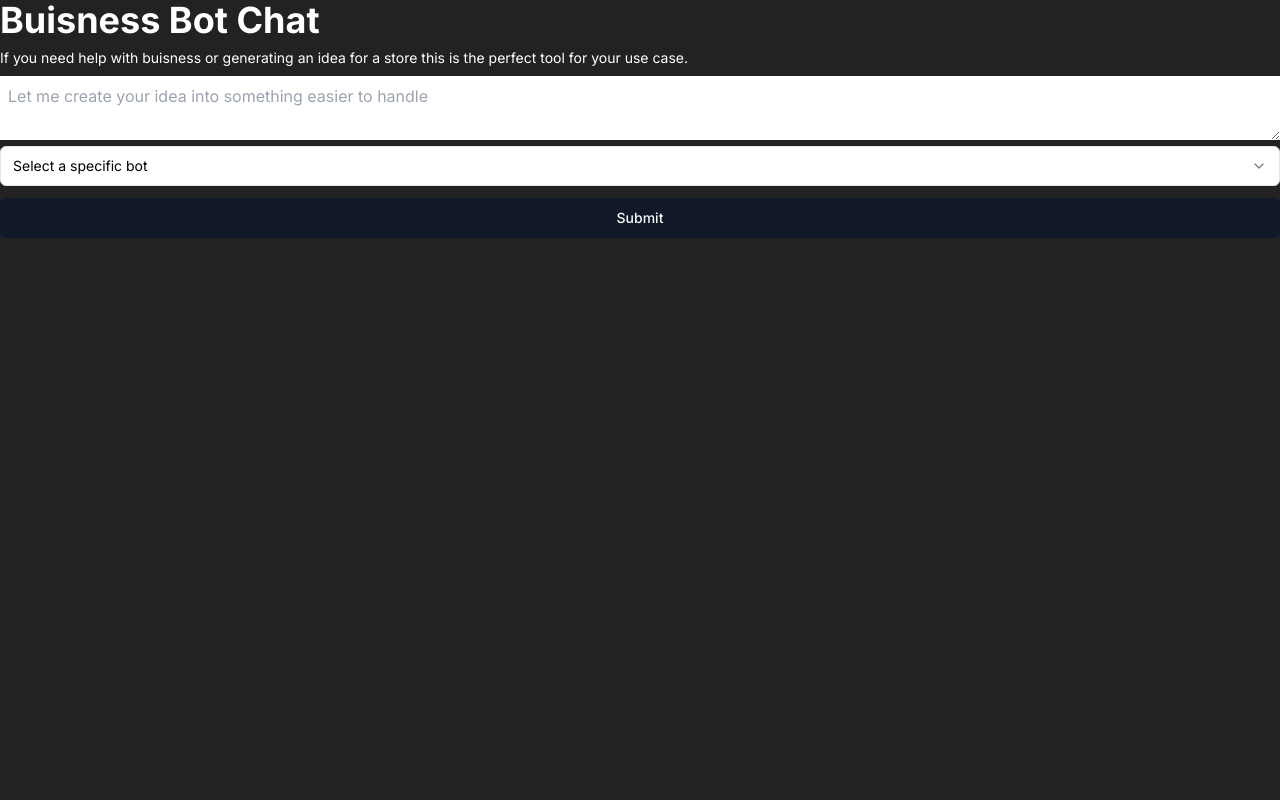
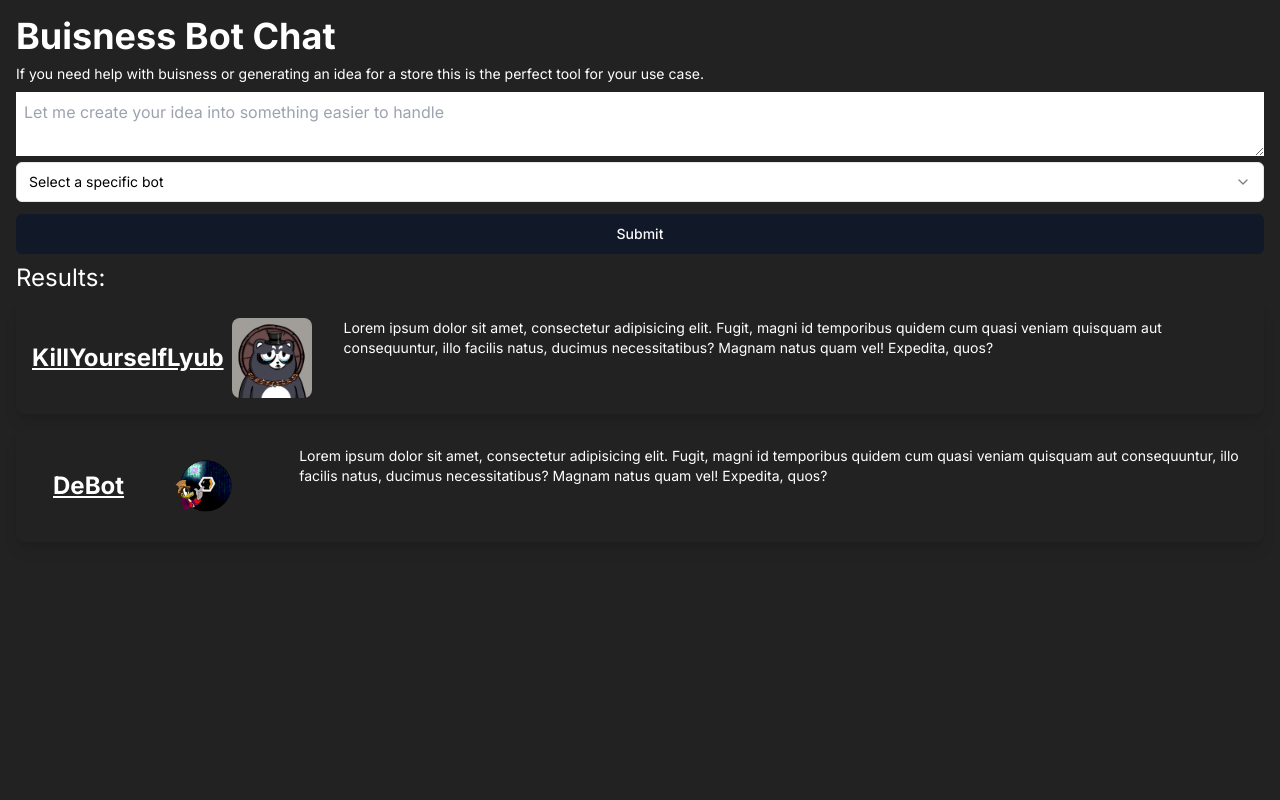
Before and after one commit to CoolistKovbel/kill-yourself, a Next.js app: page /buisnessBot in a window 1280 px wide. Shown: the top 800 px of the page. Built offline with nearby package versions, Linux system fonts and the light colour scheme.

Commit message:
sad life

```diff
--- a/app/(home)/buisnessBot/page.tsx
+++ b/app/(home)/buisnessBot/page.tsx
@@ -1,10 +1,11 @@
 "use client";
 
 import BuisnessForm from "@/components/buisnessBot/BuisnessForm";
+import Image from "next/image";
 
 function BuisnessBot() {
   return (
-    <div className="w-full h-screen bg-[#222] text-white">
+    <div className="w-full min-h-screen bg-[#222] text-white p-4">
       <header>
         <h2 className="text-2xl md:text-4xl font-bold">Buisness Bot Chat</h2>
         <p className="text-sm mt-2">
@@ -15,6 +16,60 @@ function BuisnessBot() {
 
       {/* Form */}
       <BuisnessForm />
+
+      {/* Results */}
+      <div>
+        <h2 className="text-xl md:text-2xl my-2">Results:</h2>
+
+        <div className="flex items-center gap-4 flex-col ">
+
+        {/* Messages */}
+
+        <div
+          key={crypto.randomUUID()}
+          className="p-4 w-full flex flex-col md:flex-row items-start gap-x-8 rounded-lg bg-[#222] shadow-lg "
+        >
+          <div className="flex items-center justify-around w-[80%] md:w-[30%] mx-auto gap-2">
+            <h4 className="text-md md:text-2xl font-bold underline">KillYourselfLyub</h4>
+
+            <div className="w-20 h-20 relative">
+              <Image src="/tenuki2.jpeg" alt="fuck my life" fill className="rounded-lg"/>
+            </div>
+          </div>
+
+          <p className="text-sm">
+            Lorem ipsum dolor sit amet, consectetur adipisicing elit. Fugit,
+            magni id temporibus quidem cum quasi veniam quisquam aut
+            consequuntur, illo facilis natus, ducimus necessitatibus? Magnam
+            natus quam vel! Expedita, quos?
+          </p>
+        </div>
+
+        <div
+          key={crypto.randomUUID()}
+          className="p-4 w-full flex flex-col md:flex-row items-start gap-x-8 rounded-lg bg-[#222] shadow-lg "
+        >
+          <div className="flex items-center justify-around w-[80%] md:w-[30%] mx-auto">
+            <h4 className="text-md md:text-2xl font-bold underline">DeBot</h4>
+
+            <div className="w-20 h-20 relative">
+              <Image src="/smile.png" alt="fuck my life" fill />
+            </div>
+          </div>
+
+          <p className="text-sm">
+            Lorem ipsum dolor sit amet, consectetur adipisicing elit. Fugit,
+            magni id temporibus quidem cum quasi veniam quisquam aut
+            consequuntur, illo facilis natus, ducimus necessitatibus? Magnam
+            natus quam vel! Expedita, quos?
+          </p>
+        </div>
+
+
+      </div>
+
+      </div>
+
     </div>
   );
 }
--- a/app/api/buisness-chat/route.ts
+++ b/app/api/buisness-chat/route.ts
@@ -1,11 +1,32 @@
 import { NextResponse } from "next/server"
+import OpenAI from "openai"
 
 
-export function POST(req:Request) {
+const openai = new OpenAI({
+    apiKey: process.env.OPENAI_API_KEY, // This is also the default, can be omitted
+  });
+
+
+
+export async function POST(req:Request) {
     try {
 
 
-        return NextResponse.json("Here we are again.", {status: 200})
+        const body = await req.json()
+
+        // console.log(body," in the buisness chat")
+
+        const user = body.prompt
+        const analy = body.option
+
+
+        const chatsComplete = await openai.chat.completions.create({
+            messages: [{ role: "system", content: analy }, {role: "user", content: user}],
+            model: "gpt-3.5-turbo",
+          })
+
+
+          return NextResponse.json(chatsComplete.choices[0].message, { status: 200 });
 
 
 
--- a/components/buisnessBot/BuisnessForm.tsx
+++ b/components/buisnessBot/BuisnessForm.tsx
@@ -67,6 +67,15 @@ function BuisnessForm() {
   const onSubmit = async (values: z.infer<typeof formSchema>) => {
     try {
       console.log(values);
+
+
+        const d = await fetch("/api/buisness-chat", {
+            method: "POST",
+            body: JSON.stringify(values)
+        })
+
+
+
     } catch (error: any) {
       console.log(error);
       //   Possible pro model
@@ -84,7 +93,7 @@ function BuisnessForm() {
   });
 
   return (
-    <div>
+    <div className="">
       <Form {...form}>
         <form
           onSubmit={form.handleSubmit(onSubmit)}
```
